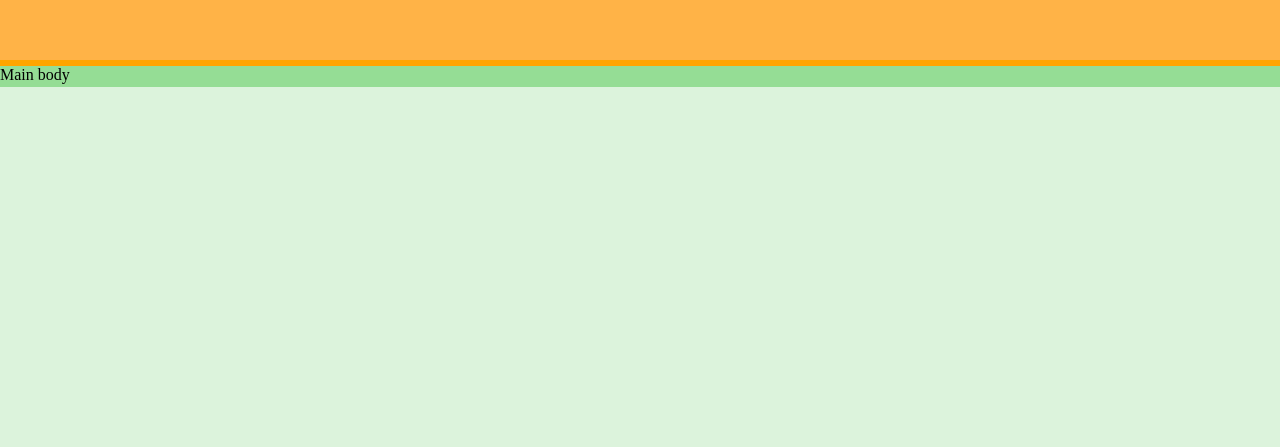
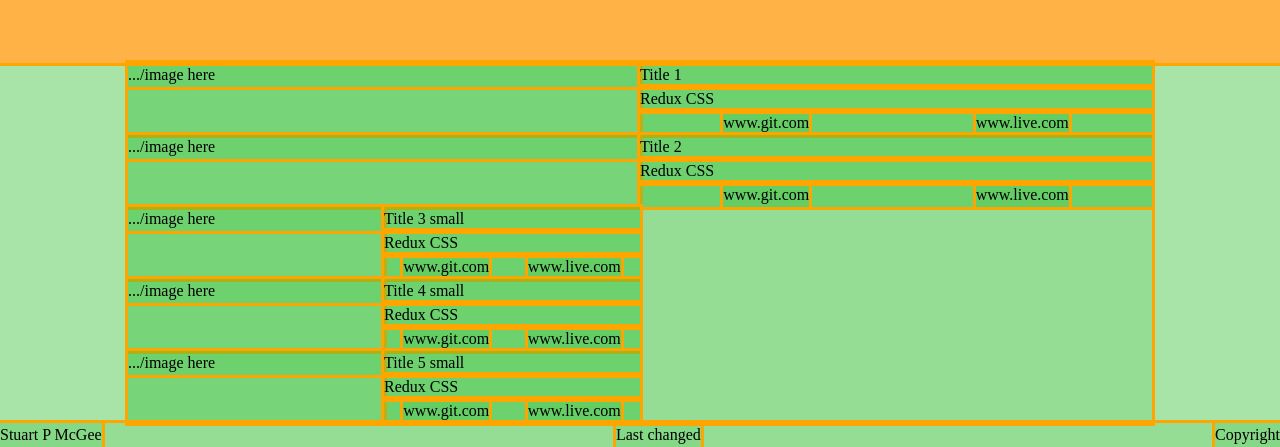
Before and after one commit to StuPM/portfolio, a React (Create React App) app: page / in a window 1280 px wide. Shown: the part 737-1184 px from the top of the page. Before the commit the page ends 824 px from the top, so only its background shows below. Built offline with nearby package versions, Linux system fonts and the light colour scheme.

Commit message:
First set of styling added for the main components.

```diff
--- a/src/App.js
+++ b/src/App.js
@@ -1,14 +1,27 @@
 import "./App.scss";
 import Head from "./components/Head";
 import Main from "./components/Main";
+import Footer from "./components/Footer";
 
 function App() {
   return (
     <>
       <Head />
       <Main />
+      <Footer />
     </>
   );
 }
 
 export default App;
+
+// ./components
+//    -index.js
+//    -login.js
+//    -questions.js
+
+//    import Login from './login'
+// import Question from './question'
+
+// export {Login, Question}
+// import {Login, Question} from './components' //note with index.js no need to mention //it on import
--- a/src/App.scss
+++ b/src/App.scss
@@ -26,3 +26,9 @@ body {
   outline: 3px solid orange;
   background-color: hsla(120, 50%, 50%, 0.18);
 }
+
+.headerContainer,
+main {
+  margin: auto;
+  width: 80%;
+}
--- a/src/components/Footer.jsx
+++ b/src/components/Footer.jsx
@@ -1,10 +1,13 @@
 import React from "react";
+import "../styles/Footer.scss";
 
 const Footer = () => {
   return (
-    <>
-      <p>Footers</p>
-    </>
+    <footer>
+      <p>Stuart P McGee</p>
+      <p>Last changed</p>
+      <p>Copyright</p>
+    </footer>
   );
 };
 
--- a/src/components/Head.jsx
+++ b/src/components/Head.jsx
@@ -4,7 +4,7 @@ import "../styles/Head.scss";
 const Head = () => {
   return (
     <header>
-      <div className="titleContainer">
+      <div className="headerContainer">
         <h1>Hi! :Hand wave:</h1>
         <p>I'm Stuart and I'm looking for a Junior front end developer role.</p>
 
--- a/src/components/Main.jsx
+++ b/src/components/Main.jsx
@@ -1,10 +1,23 @@
 import React from "react";
+import { selectWebsiteData } from "../features/portfolioSlice";
+import { useSelector } from "react-redux";
+import Website from "./Website";
+
+import "../styles/Main.scss";
 
 const Main = () => {
+  const websiteDate = useSelector(selectWebsiteData);
+
+  console.log(websiteDate);
+
   return (
-    <>
-      <p>Main body</p>
-    </>
+    <main>
+      {websiteDate.map((website) => (
+        <div className={website.fullSize ? "website fullSize" : "website"}>
+          <Website website={website} />
+        </div>
+      ))}
+    </main>
   );
 };
 
--- /dev/null
+++ b/src/components/Website.jsx
@@ -0,0 +1,23 @@
+import React from "react";
+
+import "../styles/Website.scss";
+
+const Website = ({ website }) => {
+  return (
+    <>
+      <div className="image">
+        <p>{website.img}</p>
+      </div>
+      <div className="details">
+        <div className="title">{website.title} </div>
+        <div className="tech">{website.tech}</div>
+        <div className="websiteLinks">
+          <p className="link">{website.github}</p>
+          <p className="link">{website.live}</p>
+        </div>
+      </div>
+    </>
+  );
+};
+
+export default Website;
--- a/src/features/portfolioSlice.js
+++ b/src/features/portfolioSlice.js
@@ -4,6 +4,48 @@ export const portfolioSlice = createSlice({
   name: "portfolio",
   initialState: {
     value: 0,
+    websiteData: [
+      {
+        title: "Title 1",
+        tech: "Redux CSS",
+        img: ".../image here",
+        github: "www.git.com",
+        live: "www.live.com",
+        fullSize: true,
+      },
+      {
+        title: "Title 2",
+        tech: "Redux CSS",
+        img: ".../image here",
+        github: "www.git.com",
+        live: "www.live.com",
+        fullSize: true,
+      },
+      {
+        title: "Title 3 small",
+        tech: "Redux CSS",
+        img: ".../image here",
+        github: "www.git.com",
+        live: "www.live.com",
+        fullSize: false,
+      },
+      {
+        title: "Title 4 small",
+        tech: "Redux CSS",
+        img: ".../image here",
+        github: "www.git.com",
+        live: "www.live.com",
+        fullSize: false,
+      },
+      {
+        title: "Title 5 small",
+        tech: "Redux CSS",
+        img: ".../image here",
+        github: "www.git.com",
+        live: "www.live.com",
+        fullSize: false,
+      },
+    ],
   },
 
   reducers: {
@@ -15,4 +57,6 @@ export const portfolioSlice = createSlice({
 
 export const { increment } = portfolioSlice.actions;
 
+export const selectWebsiteData = (state) => state.portfolio.websiteData;
+
 export default portfolioSlice.reducer;
--- /dev/null
+++ b/src/styles/Footer.scss
@@ -0,0 +1,4 @@
+footer {
+  display: flex;
+  justify-content: space-between;
+}
--- a/src/styles/Head.scss
+++ b/src/styles/Head.scss
@@ -2,8 +2,3 @@ header {
   height: 100vh;
   background-color: #ffb347;
 }
-
-.titleContainer {
-  margin: auto;
-  width: 80%;
-}
--- /dev/null
+++ b/src/styles/Main.scss
@@ -0,0 +1,4 @@
+main {
+  display: flex;
+  flex-direction: column;
+}
--- /dev/null
+++ b/src/styles/Website.scss
@@ -0,0 +1,18 @@
+.website:not(.fullSize) {
+  width: 50%;
+}
+
+.website {
+  display: flex;
+  .image,
+  .details {
+    width: 50%;
+  }
+}
+
+.details {
+  .websiteLinks {
+    display: flex;
+    justify-content: space-around;
+  }
+}
```
